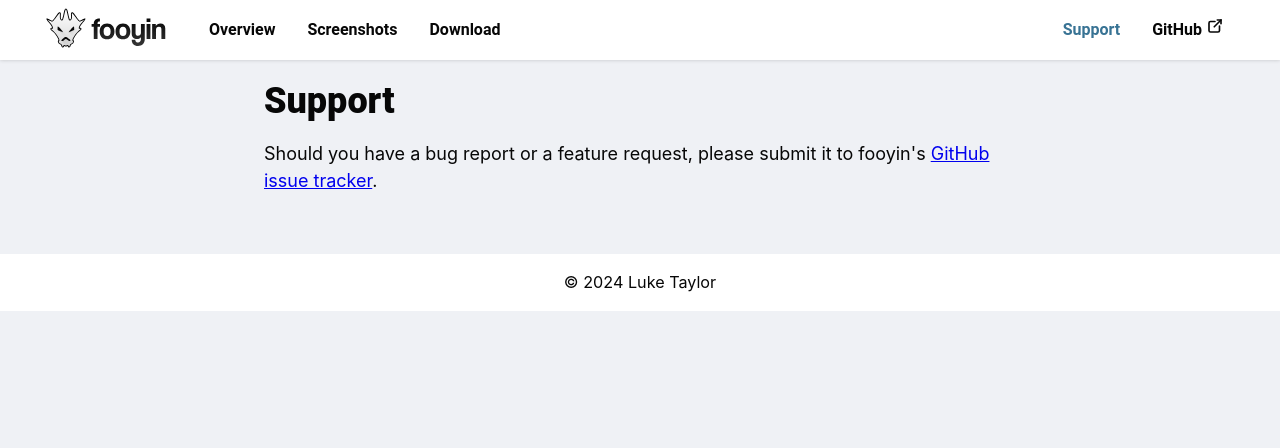
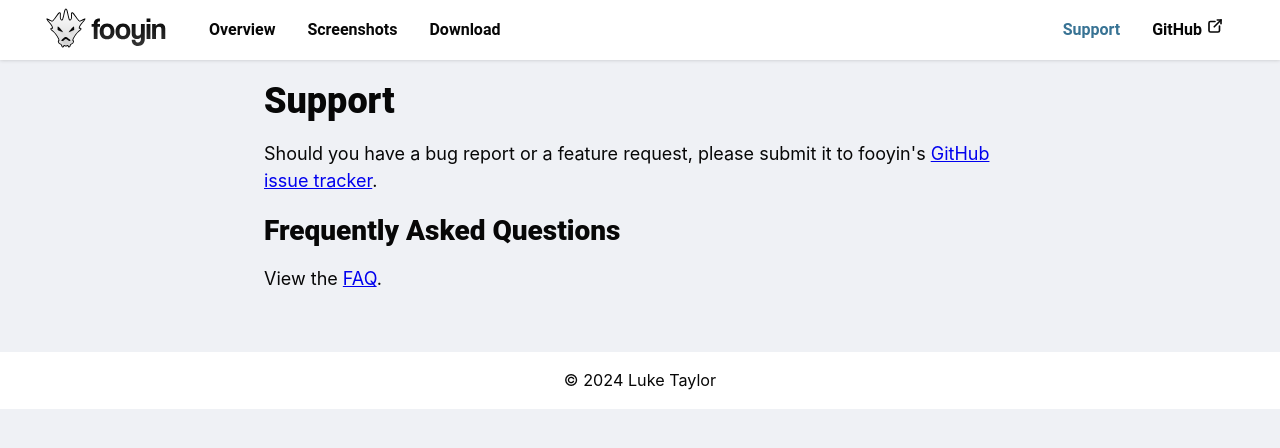
Before and after one commit to fooyin/fooyin.org, a Jekyll site: the page built from pages/support.html, in a window 1280 px wide. Shown: the top 448 px of the page. Built offline with Jekyll 4.4.1, drawn with Linux system fonts in a browser that asks for light colours.

Commit message:
Add faq page

```diff
--- a/_layouts/default.html
+++ b/_layouts/default.html
@@ -19,7 +19,7 @@
 	<link rel="icon" href="/assets/favicon.png" sizes="any">
 	<link rel="icon" href="/assets/favicon.svg" type="image/svg+xml">
 	<link rel="shortcut icon" href="/assets/favicon.ico">
-	<link rel="stylesheet" href="/assets/css/main.css?v=1">
+	<link rel="stylesheet" href="/assets/css/main.css?v=2">
 </head>
 
 <body>
--- a/assets/css/main.css
+++ b/assets/css/main.css
@@ -74,6 +74,8 @@
 
 h1,
 h2,
+h3,
+h4,
 nav a {
   font-family: var(--header-font-family);
   font-weight: 800;
@@ -89,9 +91,24 @@
   font-size: 36px;
 }
 
+h3 {
+  font-size: 28px;
+}
+
+h4 {
+  font-size: 22px;
+}
+
 hr {
   border: none;
   border-top: 2px solid var(--base-color-text);
+}
+
+.headline:after {
+  content: " ";
+  display: block;
+  border: 1px solid var(--base-color-text-title);
+  margin-bottom: 24px;
 }
 
 .container {
@@ -112,7 +129,17 @@
 
 .container-text h2 {
   margin-top: 20px;
-  margin-bottom: 0;
+  margin-bottom: 10px;
+}
+
+.container-text h3 {
+  margin-top: 20px;
+  margin-bottom: 10px;
+}
+
+.container-text h4 {
+  margin-top: 10px;
+  margin-bottom: 0px;
 }
 
 .flex {
--- a/pages/support.html
+++ b/pages/support.html
@@ -13,6 +13,8 @@
         <a href="http://github.com/ludouzi/fooyin/issues" target="_blank" rel="noopener noreferrer">GitHub issue
             tracker</a>.
     </p>
+    <h3 class="title">Frequently Asked Questions</h3>
+    <p>View the <a href="/faq">FAQ</a>.</p>
 </div>
 
 {% include footer.html %}
```
Also changed, not shown: _data/faq.yml (added, +10 -0 lines), pages/faq.html (added, +22 -0 lines).
